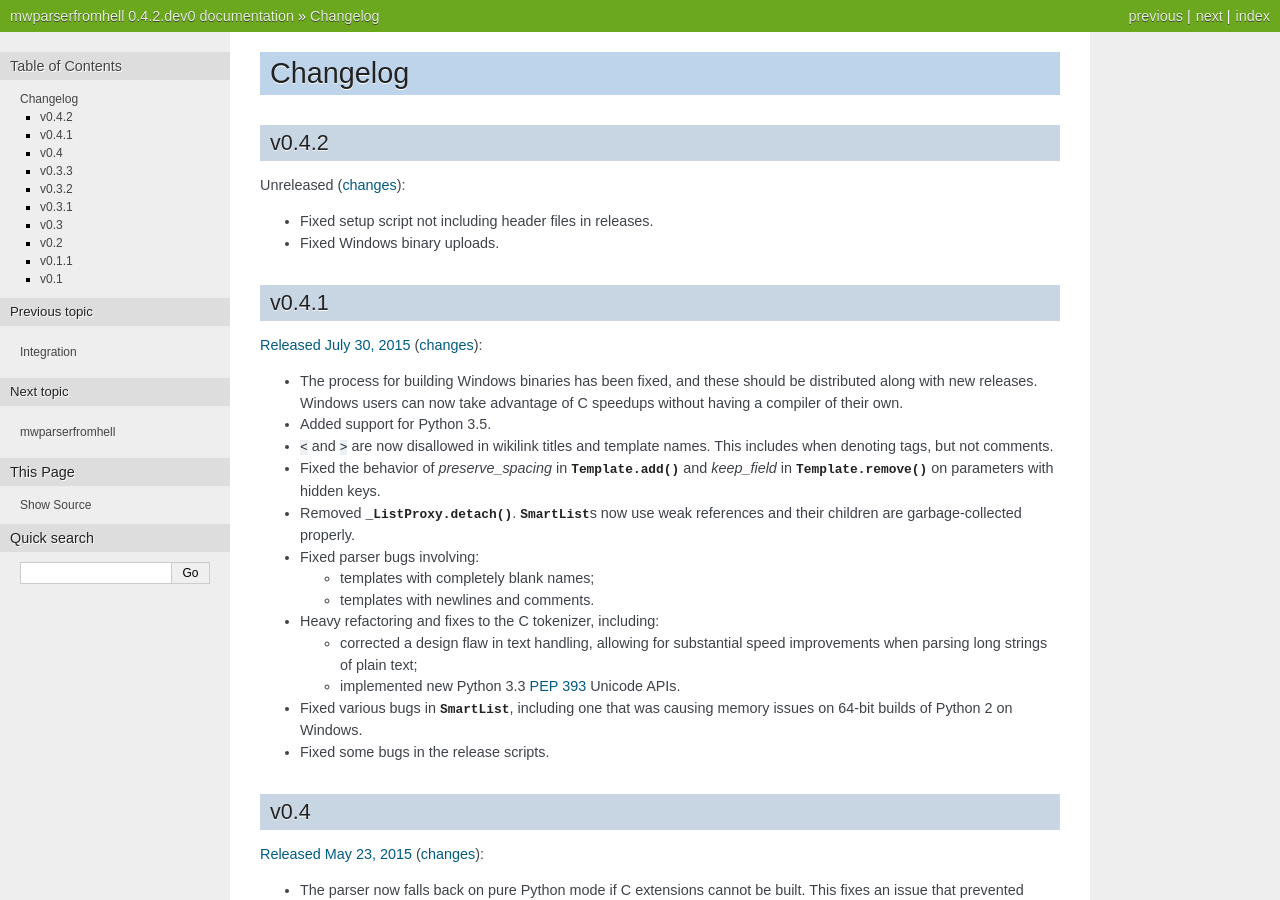
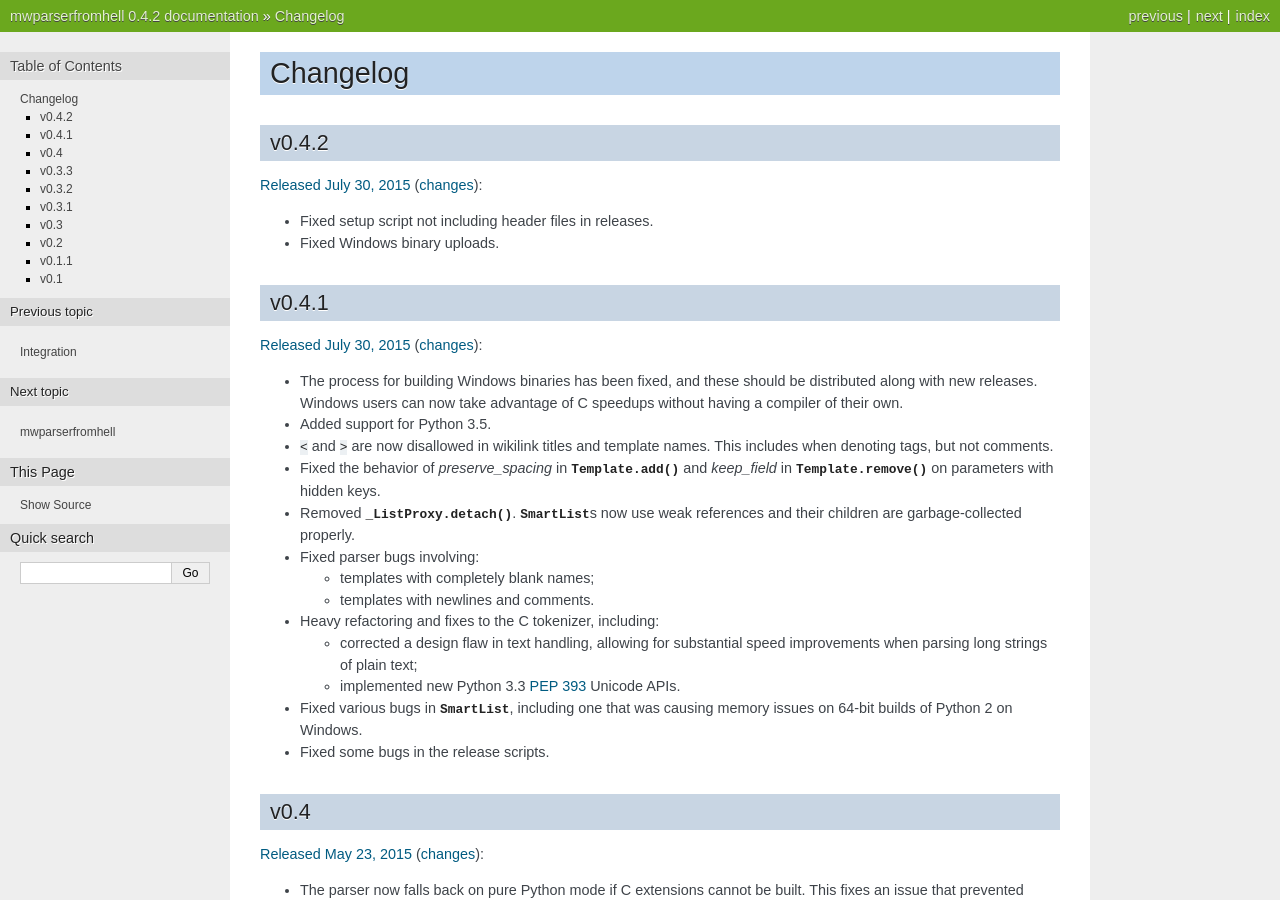
Before and after one commit to earwig/mwparserfromhell, a Sphinx documentation site: the page built from docs/changelog.rst, in a window 1280 px wide and 900 px high. Built offline with Sphinx 7.4.7, drawn with Linux system fonts in a browser that asks for light colours; some of the changed text lies outside the part shown.

Commit message:
release/0.4.2

```diff
--- a/appveyor.yml
+++ b/appveyor.yml
@@ -1,6 +1,6 @@
 # This config file is used by appveyor.com to build Windows release binaries
 
-version: 0.4.1-b{build}
+version: 0.4.2-b{build}
 
 branches:
   only:
--- a/docs/changelog.rst
+++ b/docs/changelog.rst
@@ -4,8 +4,8 @@
 v0.4.2
 ------
 
-Unreleased
-(`changes <https://github.com/earwig/mwparserfromhell/compare/v0.4.1...develop>`__):
+`Released July 30, 2015 <https://github.com/earwig/mwparserfromhell/tree/v0.4.2>`_
+(`changes <https://github.com/earwig/mwparserfromhell/compare/v0.4.1...v0.4.2>`__):
 
 - Fixed setup script not including header files in releases.
 - Fixed Windows binary uploads.
--- a/mwparserfromhell/__init__.py
+++ b/mwparserfromhell/__init__.py
@@ -29,7 +29,7 @@
 __author__ = "Ben Kurtovic"
 __copyright__ = "Copyright (C) 2012, 2013, 2014, 2015 Ben Kurtovic"
 __license__ = "MIT License"
-__version__ = "0.4.2.dev0"
+__version__ = "0.4.2"
 __email__ = "ben.kurtovic@gmail.com"
 
 from . import (compat, definitions, nodes, parser, smart_list, string_mixin,
```
Also changed, not shown: 1 other file.
